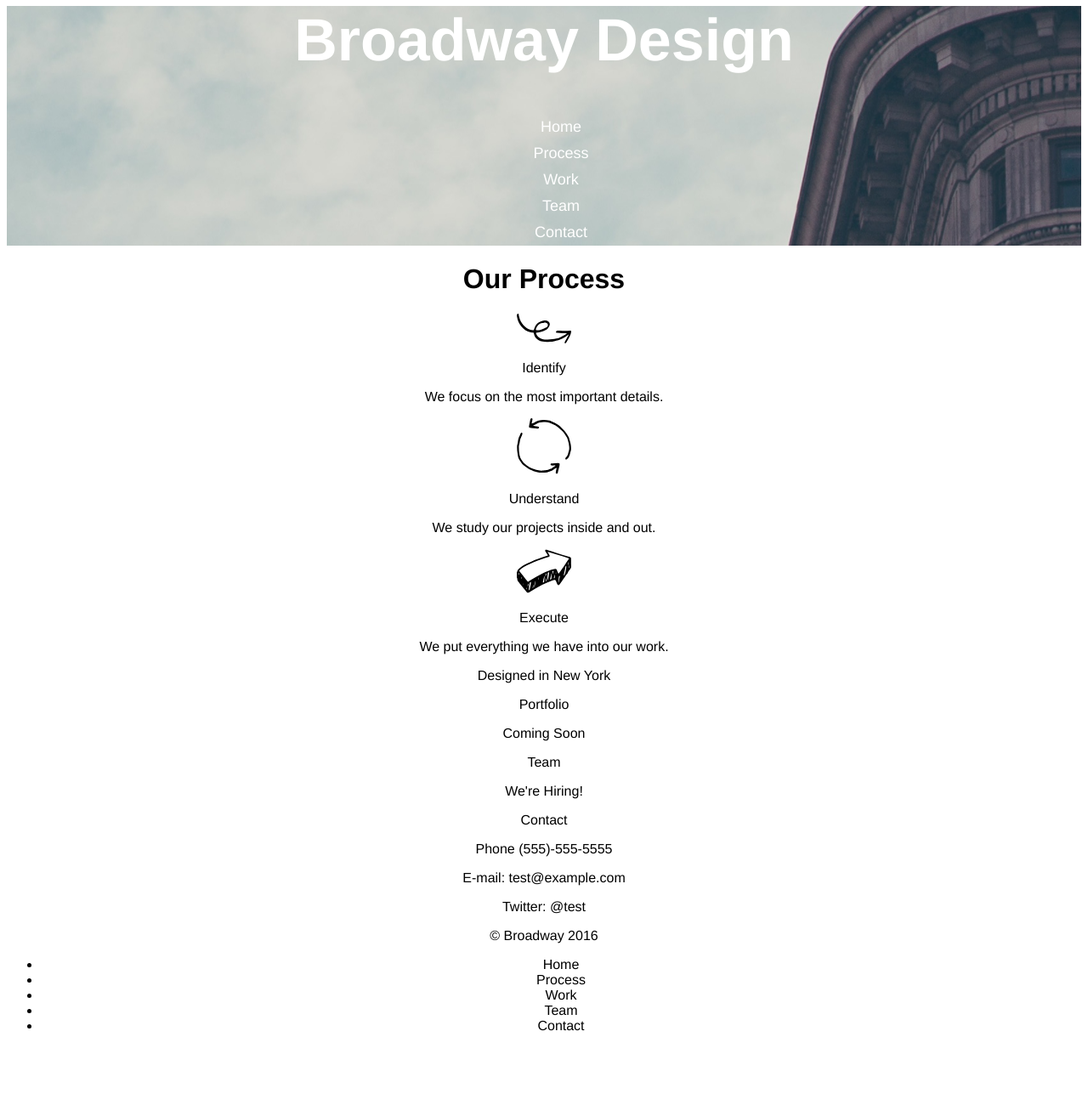
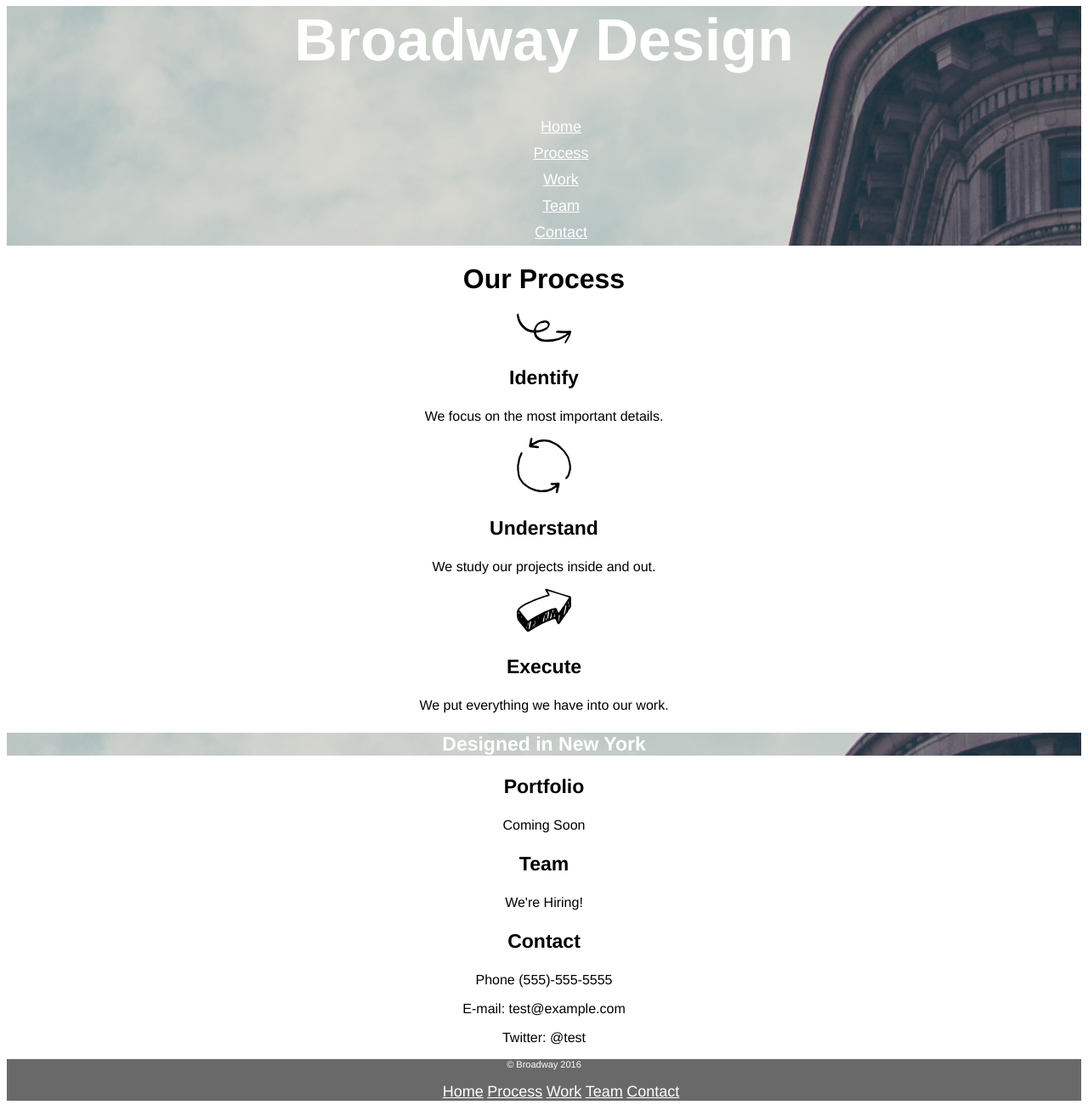
Before and after one commit to devonxfire/broadway, a plain HTML site: page index.html in a window 1280 px wide. Shown: the part 40-1340 px from the top of the page at 85% size. Before the commit the page ends 1272 px from the top, so only its background shows below. Drawn offline with Linux system fonts and the light colour scheme.

Commit message:
final upload

```diff
--- a/index.html
+++ b/index.html
@@ -9,11 +9,11 @@
 	<div id="header">
 		<h1 id="main-title">Broadway Design</h1>
 			<ul id="top-menu">
-				<li>Home</li>
-				<li>Process</li>
-				<li>Work</li>
-				<li>Team</li>
-				<li>Contact</li>
+				<li><a href="#header">Home</a></li>
+				<li><a href="#process-main-heading">Process</a></li>
+				<li><a href="#portfolio">Work</a></li>
+				<li><a href="#team">Team</a></li>
+				<li><a href="#contact">Contact</a></li>
 			</ul>
 	</div>
 
@@ -42,13 +42,13 @@
 	</div>
 
 	<div id="bottom-content">
-		<p class="process-sub-heading">Portfolio</p>
+		<p class="process-sub-heading" id="portfolio">Portfolio</p>
 		<p class="process-text">Coming Soon</p>
 
-		<p class="process-sub-heading">Team</p>
+		<p class="process-sub-heading" id="team">Team</p>
 		<p class="process-text">We're Hiring!</p>
 
-		<p class="process-sub-heading">Contact</p>
+		<p class="process-sub-heading" id="contact">Contact</p>
 		<p class="process-text">Phone (555)-555-5555</p>
 		<p class="process-text">E-mail: test@example.com</p>
 		<p class="process-text">Twitter: @test</p>
@@ -57,11 +57,11 @@
 	<div id="footer-section">
 		<p id="footer">&copy; Broadway 2016</p>
 		<ul id="footer-menu">
-				<li>Home</li>
-				<li>Process</li>
-				<li>Work</li>
-				<li>Team</li>
-				<li>Contact</li>
+				<li><a href="#header">Home</a></li>
+				<li><a href="#process-main-heading">Process</a></li>
+				<li><a href="#portfolio">Work</a></li>
+				<li><a href="#team">Team</a></li>
+				<li><a href="#contact">Contact</a></li>
 			</ul>
 	</div>
 
--- a/resources/css/style.css
+++ b/resources/css/style.css
@@ -15,10 +15,76 @@ body {
 	color: white;
 }
 
+#top-menu li {
 
-#top-menu li {
+	padding: 5px;
+	list-style: none;
+
+}
+
+#top-menu li a {
 	font-size: 18px;
 	color: white;
+
+
+}
+
+#process-main-heading {
+	font-size: 32px;
+	font-weight: bold;
+}
+
+.process-sub-heading {
+	font-size: 23px;
+	font-weight: bold;
+
+}
+
+.process-text {
+	font-size: 14;
+
+}
+
+#middle-strip {
+	background-image: url("../images/the-flatiron-building.png");
+}
+
+#designed-ny {
+	font-size: 23px;
+	font-weight: bold;
+	color: white;
+}
+
+#footer-section {
+	background-color: dimgray;
+
+
+
+}
+
+#footer-section li {
 	list-style: none;
-	padding: 5px;
+	color: white;
+	display: inline;
+
 }
+
+
+#footer {
+	font-size: 11px;
+	color: white;
+
+}
+
+#footer-menu li {
+
+	list-style: none;
+
+
+}
+
+#footer-menu li a {
+	font-size: 18px;
+	color: white;
+
+}
```
